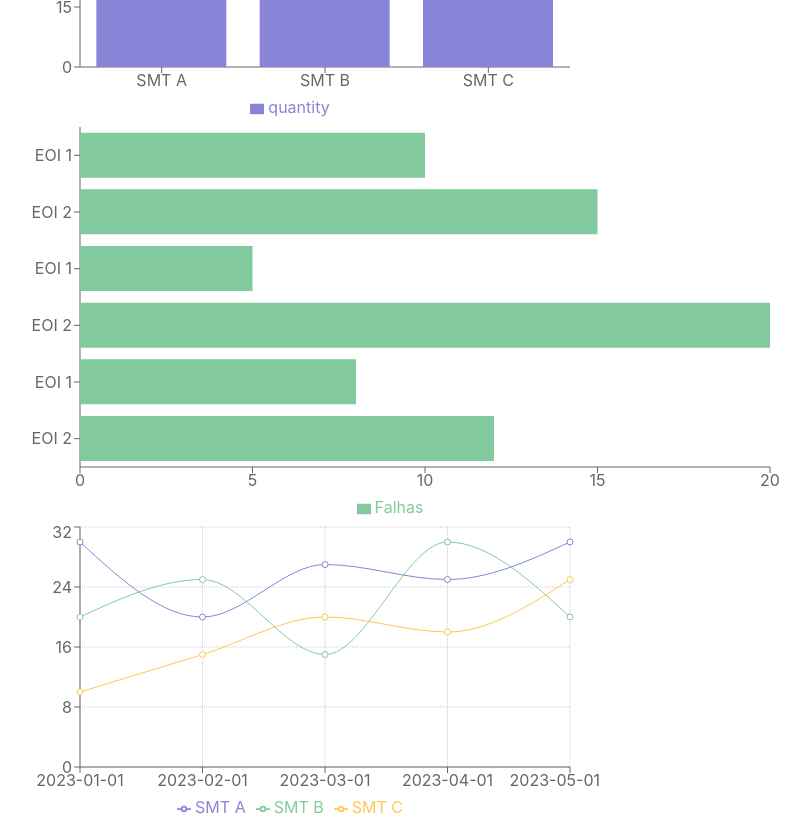
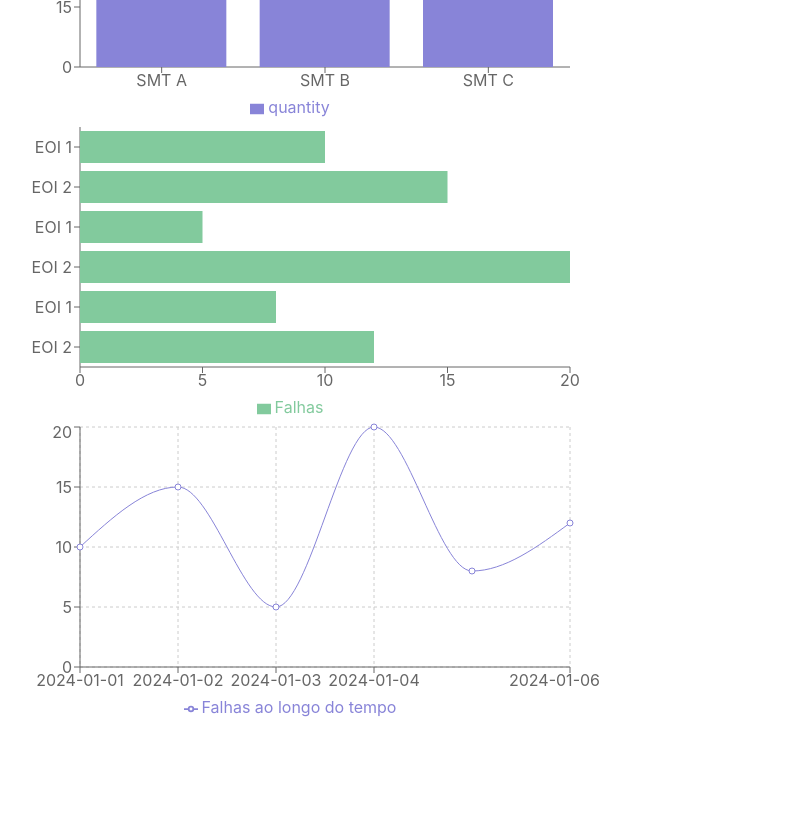
Before and after one commit to hugomesquita/data-chart, a React (Create React App) app: page / in a window 1280 px wide. Shown: the part 260-1086 px from the top of the page, without its empty margins (0-810 px from the left). After the commit the page ends 986 px from the top, so only its background shows below. Built offline with nearby package versions, Linux system fonts and the light colour scheme.

Commit message:
multiple data

```diff
--- a/src/App.js
+++ b/src/App.js
@@ -4,74 +4,46 @@ import HorizontalBarChart from './HorizontalBarChart';
 import LineChartComponent from './LineChartComponent';
 
 const App = () => {
-  const [selectedSMT, setSelectedSMT] = useState(null);
+  const [filteredData, setFilteredData] = useState(null);
+  const [selectedLabel, setSelectedLabel] = useState(null);
 
-  const handleBarClick = (smt) => {
-    setSelectedSMT(smt);
-  };
 
-  const failureData = {
+  const data = {
     'SMT A': [
-      { name: 'EOI 1', value: 10, label: 'Falhas Tipo 1' },
-      { name: 'EOI 2', value: 15, label: 'Falhas Tipo 2' },
+      { name: 'EOI 1', value: 10, label: 'Falhas Tipo 1', date: '2024-01-01' },
+      { name: 'EOI 2', value: 15, label: 'Falhas Tipo 2', date: '2024-01-02' },
     ],
     'SMT B': [
-      { name: 'EOI 1', value: 5, label: 'Falhas Tipo 1' },
-      { name: 'EOI 2', value: 20, label: 'Falhas Tipo 2' },
+      { name: 'EOI 1', value: 5, label: 'Falhas Tipo 1', date: '2024-01-03' },
+      { name: 'EOI 2', value: 20, label: 'Falhas Tipo 2', date: '2024-01-04' },
     ],
     'SMT C': [
-      { name: 'EOI 1', value: 8, label: 'Falhas Tipo 1' },
-      { name: 'EOI 2', value: 12, label: 'Falhas Tipo 2' },
+      { name: 'EOI 1', value: 8, label: 'Falhas Tipo 1', date: '2024-01-05' },
+      { name: 'EOI 2', value: 12, label: 'Falhas Tipo 2', date: '2024-01-06' },
     ],
   };
 
-  const combinedFailureData = Object.values(failureData).flat();
-  const lineChartData = [
-    { date: '2023-01-01', SMT_A: 30, SMT_B: 20, SMT_C: 10 },
-    { date: '2023-02-01', SMT_A: 20, SMT_B: 25, SMT_C: 15 },
-    { date: '2023-03-01', SMT_A: 27, SMT_B: 15, SMT_C: 20 },
-    { date: '2023-04-01', SMT_A: 25, SMT_B: 30, SMT_C: 18 },
-    { date: '2023-05-01', SMT_A: 30, SMT_B: 20, SMT_C: 25 },
-  ];
+  const handleDataClick = (name) => {
+    const selectedData = data[name];
+    if (selectedData) {
+      setFilteredData(selectedData);
+      setSelectedLabel(`SMT: ${name}`);
+    } else {
+      const selectedTypeData = Object.values(data).flat().filter(item => item.name === name);
+      setFilteredData(selectedTypeData);
+      setSelectedLabel(`EOI: ${name}`);
+    }
+  };
 
-  // const lineChartData = {
-  //   'SMT A': [
-  //     { date: '2023-01-01', value: 30 },
-  //     { date: '2023-02-01', value: 20 },
-  //     { date: '2023-03-01', value: 27 },
-  //     { date: '2023-04-01', value: 25 },
-  //     { date: '2023-05-01', value: 30 },
-  //   ],
-  //   'SMT B': [
-  //     { date: '2023-01-01', value: 20 },
-  //     { date: '2023-02-01', value: 25 },
-  //     { date: '2023-03-01', value: 15 },
-  //     { date: '2023-04-01', value: 30 },
-  //     { date: '2023-05-01', value: 20 },
-  //   ],
-  //   'SMT C': [
-  //     { date: '2023-01-01', value: 10 },
-  //     { date: '2023-02-01', value: 15 },
-  //     { date: '2023-03-01', value: 20 },
-  //     { date: '2023-04-01', value: 18 },
-  //     { date: '2023-05-01', value: 25 },
-  //   ],
-  // };
-
-  // const combinedLineChartData = [
-  //   { date: '2023-01-01', SMT_A: 30, SMT_B: 20, SMT_C: 10 },
-  //   { date: '2023-02-01', SMT_A: 20, SMT_B: 25, SMT_C: 15 },
-  //   { date: '2023-03-01', SMT_A: 27, SMT_B: 15, SMT_C: 20 },
-  //   { date: '2023-04-01', SMT_A: 25, SMT_B: 30, SMT_C: 18 },
-  //   { date: '2023-05-01', SMT_A: 30, SMT_B: 20, SMT_C: 25 },
-  // ];
+  const combinedFailureData = Object.values(data).flat();
 
   return (
     <div>
       <h1>SMT Data Visualization</h1>
-      <VerticalBarChart onBarClick={handleBarClick} />
-      <HorizontalBarChart data={selectedSMT ? failureData[selectedSMT] : combinedFailureData} />
-      <LineChartComponent data={lineChartData} />
+      {selectedLabel && <h2>{selectedLabel}</h2>}
+      <VerticalBarChart onDataClick={handleDataClick} />
+      <HorizontalBarChart data={filteredData || combinedFailureData} onDataClick={handleDataClick} />
+      <LineChartComponent data={filteredData || combinedFailureData} />
     </div>
   );
 };
--- a/src/HorizontalBarChart.js
+++ b/src/HorizontalBarChart.js
@@ -1,19 +1,20 @@
 import React from 'react';
-import { BarChart, Bar, XAxis, YAxis, CartesianGrid, Tooltip, Legend } from 'recharts';
+import { BarChart, Bar, XAxis, YAxis, Tooltip, Legend } from 'recharts';
 
-const HorizontalBarChart = ({ data }) => {
+const HorizontalBarChart = ({ data, onDataClick }) => {
   return (
     <BarChart
-      width={800}
-      height={400}
+      width={600}
+      height={300}
       data={data}
       layout="vertical"
-      margin={{
-        top: 5, right: 30, left: 20, bottom: 5,
+      margin={{ top: 5, right: 30, left: 20, bottom: 5 }}
+      onClick={(event) => {
+        if (event && event.activePayload && event.activePayload.length > 0) {
+          onDataClick(event.activePayload[0].payload.name);
+        }
       }}
     >
-      {/* <CartesianGrid strokeDasharray="3 3" /> */}
-      <CartesianGrid stroke="none" />
       <XAxis type="number" />
       <YAxis dataKey="name" type="category" />
       <Tooltip />
--- a/src/LineChartComponent.js
+++ b/src/LineChartComponent.js
@@ -11,14 +11,12 @@ const LineChartComponent = ({ data }) => {
         top: 5, right: 30, left: 20, bottom: 5,
       }}
     >
-      <CartesianGrid strokeDasharray="1 1" />
+      <CartesianGrid strokeDasharray="3 3" />
       <XAxis dataKey="date" />
       <YAxis />
       <Tooltip />
       <Legend />
-      <Line type="monotone" dataKey="SMT_A" stroke="#8884d8" name="SMT A" />
-      <Line type="monotone" dataKey="SMT_B" stroke="#82ca9d" name="SMT B" />
-      <Line type="monotone" dataKey="SMT_C" stroke="#ffc658" name="SMT C" />
+      <Line type="monotone" dataKey="value" stroke="#8884d8" name="Falhas ao longo do tempo" />
     </LineChart>
   );
 };
--- a/src/VerticalBarChart.js
+++ b/src/VerticalBarChart.js
@@ -1,5 +1,5 @@
 import React from 'react';
-import { BarChart, Bar, XAxis, YAxis, CartesianGrid, Tooltip, Legend } from 'recharts';
+import { BarChart, Bar, XAxis, YAxis, Tooltip, Legend } from 'recharts';
 
 const data = [
   { name: 'SMT A', quantity: 30 },
@@ -7,23 +7,19 @@ const data = [
   { name: 'SMT C', quantity: 20 },
 ];
 
-const VerticalBarChart = ({ onBarClick }) => {
+const VerticalBarChart = ({ onDataClick }) => {
   return (
     <BarChart
       width={600}
       height={300}
       data={data}
-      margin={{
-        top: 5, right: 30, left: 20, bottom: 5,
-      }}
-      onClick={(data) => {
-        if (data && data.activeLabel) {
-          onBarClick(data.activeLabel);
+      margin={{ top: 5, right: 30, left: 20, bottom: 5 }}
+      onClick={(event) => {
+        if (event && event.activeLabel) {
+          onDataClick(event.activeLabel);
         }
       }}
     >
-      {/* <CartesianGrid strokeDasharray="3 3" /> */}
-      <CartesianGrid stroke="none" />
       <XAxis dataKey="name" />
       <YAxis />
       <Tooltip />
```
